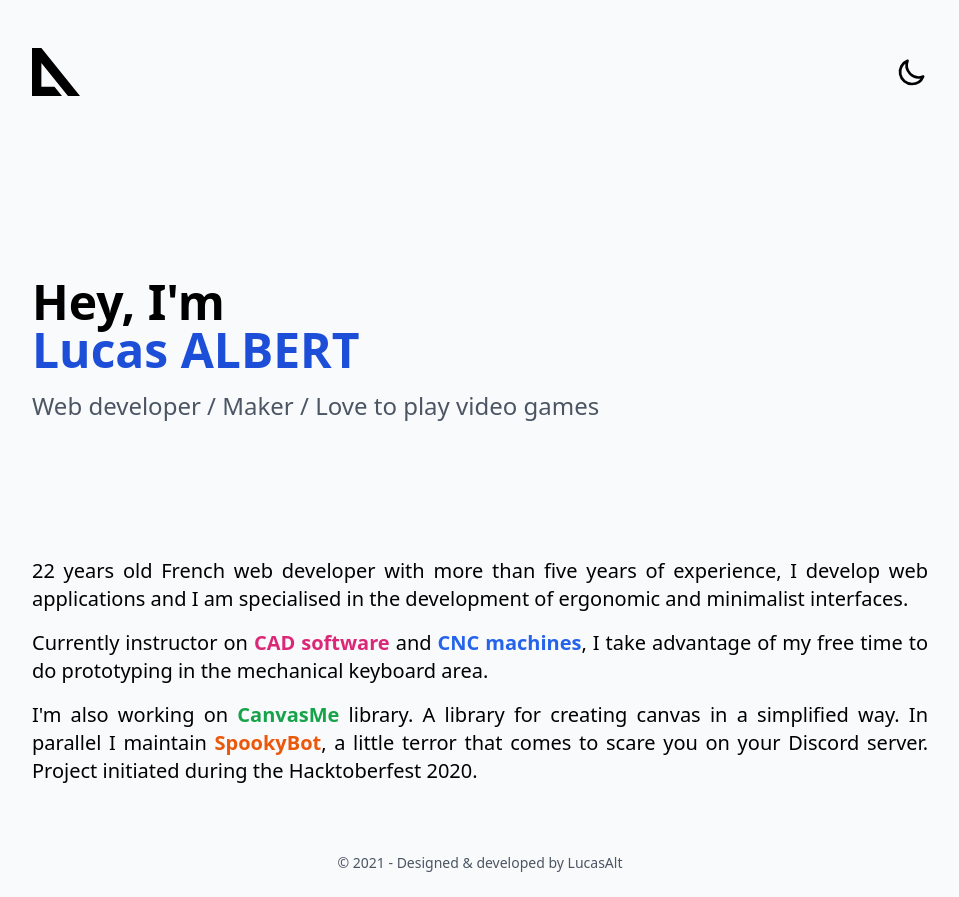
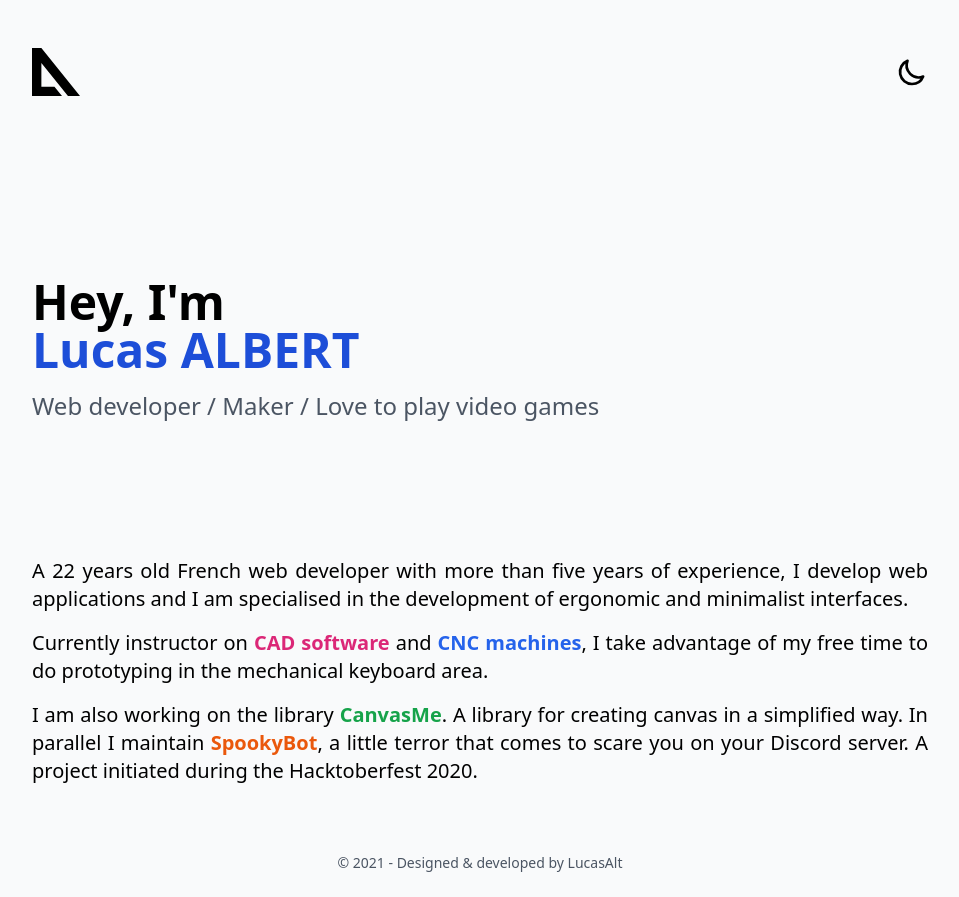
Before and after one commit to LucasCtrl/lucasalt.fr, a Nuxt app: page / in a window 1280 px wide. Shown: the whole page, without its empty margins (160-1119 px from the left). Built offline with nearby package versions, Linux system fonts and the light colour scheme.

Commit message:
✏ Fix typos

```diff
--- a/pages/index.vue
+++ b/pages/index.vue
@@ -13,7 +13,7 @@
     </div>
     <div class="mt-[15%] text-xl space-y-4 text-justify">
       <p>
-        22 years old French web developer with more than five years of
+        A 22 years old French web developer with more than five years of
         experience, I develop web applications and I am specialised in the
         development of ergonomic and minimalist interfaces.
       </p>
@@ -37,24 +37,23 @@
         keyboard area.
       </p>
       <p>
-        I'm also working on
+        I am also working on the library
         <a
           href="#"
           target="_blank"
           rel="noopener noreferrer"
           class="text-green-600 hover:underline font-semibold"
           >CanvasMe</a
-        >
-        library. A library for creating canvas in a simplified way. In parallel
-        I maintain
+        >. A library for creating canvas in a simplified way. In parallel I
+        maintain
         <a
           href="https://github.com/lucasctrl/spookybot"
           target="_blank"
           rel="noopener noreferrer"
           class="text-orange-600 hover:underline font-semibold"
           >SpookyBot</a
-        >, a little terror that comes to scare you on your Discord server.
-        Project initiated during the Hacktoberfest 2020.
+        >, a little terror that comes to scare you on your Discord server. A
+        project initiated during the Hacktoberfest 2020.
       </p>
     </div>
   </div>
```
